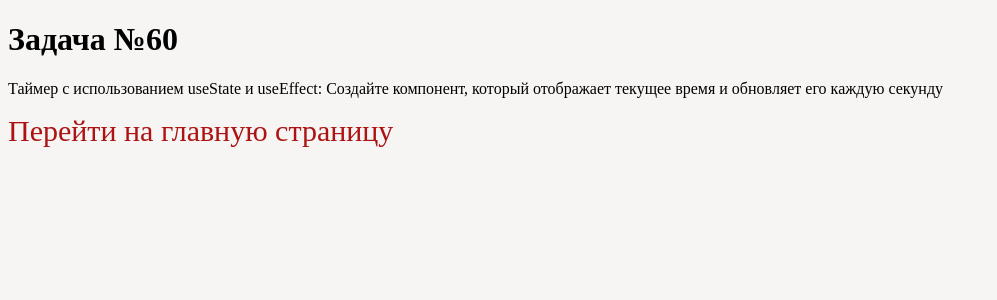
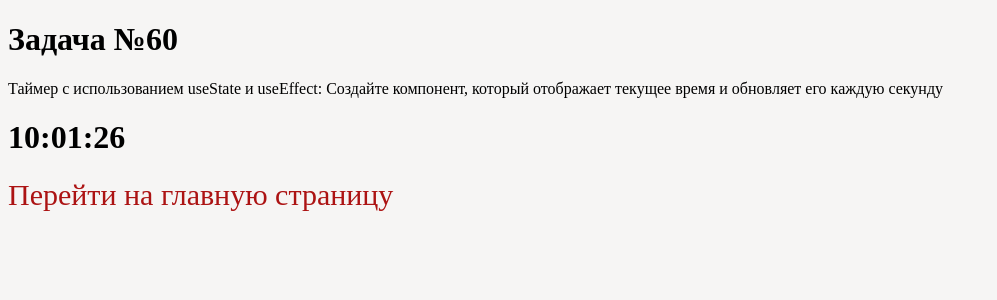
Before and after one commit to AntonMiranovich/React-Tasks, a React (Create React App) app in the folder react-tasks/: page /task60 in a window 1280 px wide. Shown: the top 300 px of the page, without its empty margins (0-997 px from the left). Built offline with nearby package versions, Linux system fonts and the light colour scheme.

Commit message:
add task 60

```diff
--- a/react-tasks/src/pages/Task60/Task60.js
+++ b/react-tasks/src/pages/Task60/Task60.js
@@ -1,8 +1,14 @@
 import { Link } from "react-router-dom";
-import { useState } from "react";
+import { useEffect, useState } from "react";
 import axios from "axios";
 
 function Task60() {
+  const [time, setTime] = useState(new Date());
+
+  useEffect(() => {
+    setInterval(() => setTime(new Date()), 1000);
+  }, [time]);
+
   return (
     <>
       <h1>Задача №60</h1>
@@ -11,6 +17,11 @@ function Task60() {
         который отображает текущее время и обновляет его каждую секунду
       </p>
 
+      <h1>
+        {+time.getHours() < 10 ? `0${time.getHours()}` : time.getHours()}:
+        {+time.getMinutes() < 10 ? `0${time.getMinutes()}` : time.getMinutes()}:
+        {+time.getSeconds() < 10 ? `0${time.getSeconds()}` : time.getSeconds()}
+      </h1>
       <Link to={"/"}> Перейти на главную страницу</Link>
     </>
   );
--- a/react-tasks/src/pages/Task61/Task61.js
+++ b/react-tasks/src/pages/Task61/Task61.js
@@ -3,6 +3,8 @@ import { useState } from "react";
 import axios from "axios";
 
 function Task61() {
+
+
   return (
     <>
       <h1>Задача №61</h1>
@@ -13,6 +15,7 @@ function Task61() {
         консоль.
       </p>
 
+
       <Link to={"/"}> Перейти на главную страницу</Link>
     </>
   );
```
